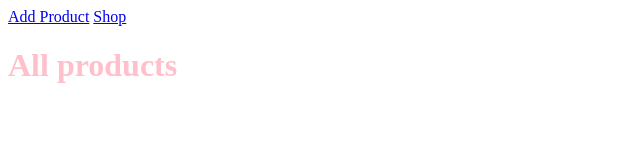
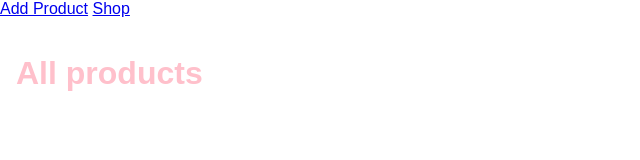
Before and after one commit to danasevcik/node-express, a website: page views/shop.html in a window 1280 px wide. Shown: the whole page, without its empty margins (0-640 px from the left). Drawn offline with Linux system fonts and the light colour scheme.

Commit message:
adds additional styling

```diff
--- a/public/css/main.css
+++ b/public/css/main.css
@@ -1,3 +1,9 @@
-#all-products {
-  color: pink;
+body {
+  padding: 0;
+  margin: 0;
+  font-family: sans-serif;
 }
+
+main {
+  padding: 1em;
+}
--- /dev/null
+++ b/public/css/shop.css
@@ -0,0 +1,3 @@
+#all-products {
+  color: pink;
+}
--- a/views/shop.html
+++ b/views/shop.html
@@ -4,6 +4,7 @@
     <meta charset="utf-8">
     <title></title>
     <link rel="stylesheet" href="/css/main.css">
+    <link rel="stylesheet" href="/css/shop.css">
   </head>
   <body>
     <header>
```
Also changed, not shown: views/add-product.html (+1 -0 lines), views/error.html (+1 -0 lines).
